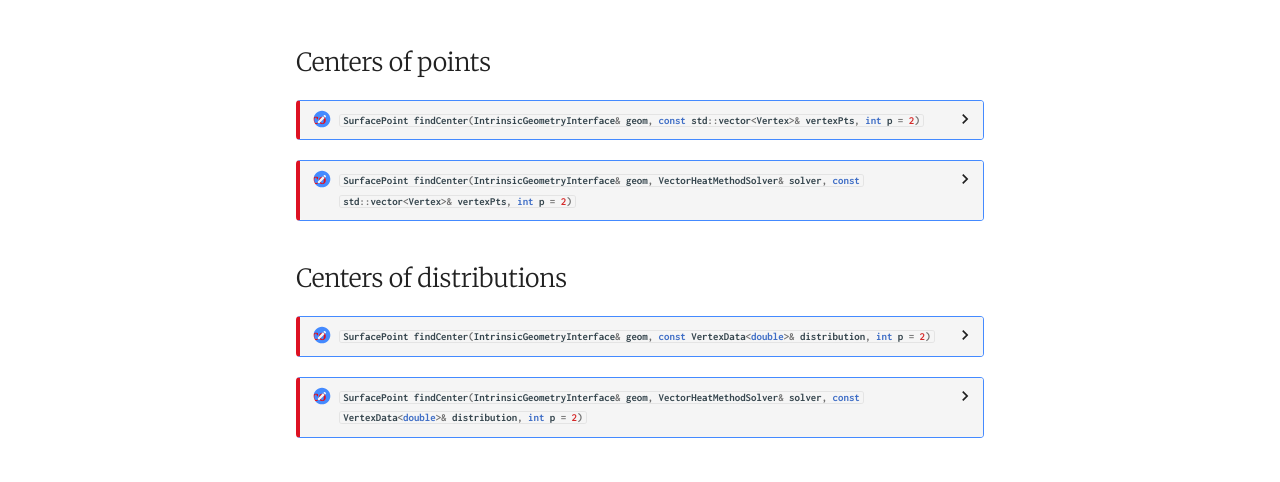
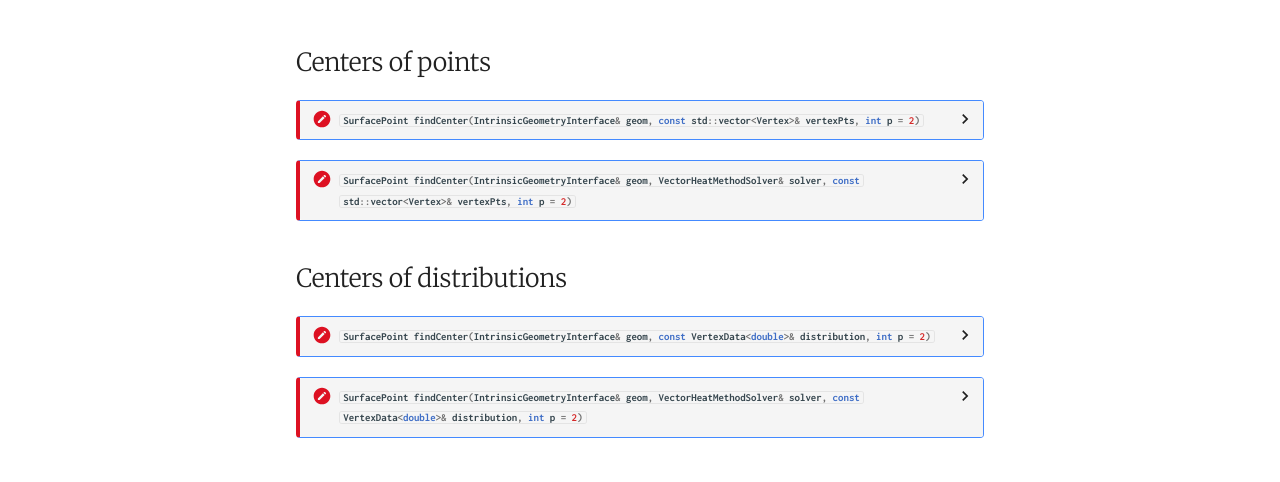
Before and after one commit to nmwsharp/geometry-central, an MkDocs documentation site: the page built from docs/docs/surface/algorithms/surface_centers.md, in a window 1280 px wide and 1400 px high, scrolled down 461 px. Shown: the part 550-1032 px from the top of the window. Built offline with MkDocs 1.6.1 and Material for MkDocs 9.7.7, drawn with Linux system fonts in a browser that asks for light colours; formulas are drawn with MathJax 3; comment, search, counter and statistics services are not loaded.

Commit message:
fix code icons

```diff
--- a/docs/docs/extras.css
+++ b/docs/docs/extras.css
@@ -17,4 +17,5 @@ p, a, ul, li {
 }
 .md-typeset .admonition.func>.admonition-title:before, .md-typeset details.func>.admonition-title:before, .md-typeset details.func>summary:before {
     color: #d12;
+    background-color: #d12;
     content: "code"}
```
